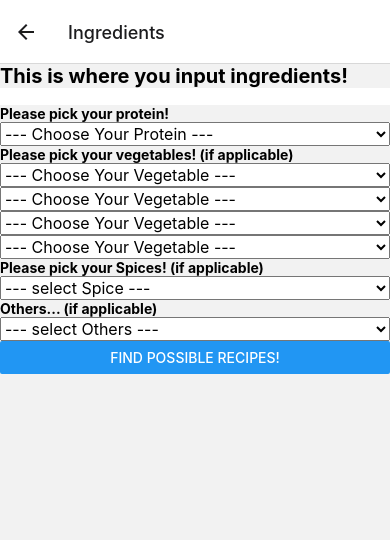
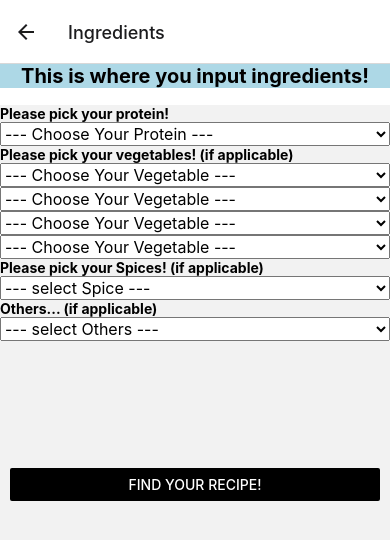
Before and after one commit to CalvinHacksAsians/DFF_Applications, a React Native app in the folder DailyFoodFighter/: screen /Ingredients in a window 390 px wide. Shown: the top 540 px of the page. Built offline with nearby package versions, Linux system fonts and the light colour scheme.

Commit message:
Added CSS to the ingridients page

```diff
--- a/DailyFoodFighter/screens/inputIngredients.js
+++ b/DailyFoodFighter/screens/inputIngredients.js
@@ -1,6 +1,8 @@
-import { StatusBar, useState } from 'expo-status-bar';
-import { Picker, Button, StyleSheet, Text, View } from 'react-native';
+
+import { Picker, Button, StyleSheet, Text, View, TouchableOpacity } from 'react-native';
 import React, { Component } from 'react';
+
+import { ingridientStyles } from '../styles/globalStyles';
 
 
 
@@ -9,9 +11,9 @@ export default function IngredientsScreen({ navigation }) {
     //     const [selectedValue, setSelectedValue] = useState("java");
     return (
         <View>
-            <Text style={styles.header}>This is where you input ingredients!{'\n'}</Text>
-            <Text style={styles.blank}>  </Text>
-            <Text style={styles.protein}>Please pick your protein!{'\n'}</Text>
+            <Text style={ingridientStyles.header}>This is where you input ingredients!{'\n'}</Text>
+            <Text style={ingridientStyles.blank}>  </Text>
+            <Text style={ingridientStyles.protein}>Please pick your protein!{'\n'}</Text>
             <Picker
             // selectedValue={selectedValue}
 
@@ -33,7 +35,7 @@ export default function IngredientsScreen({ navigation }) {
 
 
             </Picker>
-            <Text style={styles.vege}>Please pick your vegetables! (if applicable)</Text>
+            <Text style={ingridientStyles.vege}>Please pick your vegetables! (if applicable)</Text>
             <Picker
             // selectedValue={selectedValue}
 
@@ -156,7 +158,7 @@ export default function IngredientsScreen({ navigation }) {
                 <Picker.Item label="Tomatoes" value="tomatoes" />
                 <Picker.Item label="NOT APPLICABLE" value="NULL" />
             </Picker>
-            <Text style={styles.vege}>Please pick your Spices! (if applicable)</Text>
+            <Text style={ingridientStyles.vege}>Please pick your Spices! (if applicable)</Text>
             <Picker
             // selectedValue={selectedValue}
 
@@ -176,7 +178,7 @@ export default function IngredientsScreen({ navigation }) {
 
 
             </Picker>
-            <Text style={styles.vege}>Others... (if applicable)</Text>
+            <Text style={ingridientStyles.vege}>Others... (if applicable)</Text>
             <Picker
             // selectedValue={selectedValue}
 
@@ -198,48 +200,19 @@ export default function IngredientsScreen({ navigation }) {
             <Picker.Item label="Whipping Cream" value="whipping cream" />
             <Picker.Item label="White Wine" value="white wine" />
             <Picker.Item label="NOT APPLICABLE" value="NULL" />
+            </Picker>
 
 
 
 
-
-            </Picker>
-
-            <Button style={styles.buttonStyle} title="Find possible recipes!" onPress={() => {
-                navigation.navigate('List');
-            }} />
-            <StatusBar style="auto" />
+            <View style={ingridientStyles.bottom }>
+            <Button
+                color = 'black'
+                title = "Find Your Recipe!"
+                onPress={() => { navigation.navigate('List'); }}
+            >
+            </Button>
+            </View>
         </View>);
     // };
 }
-
-
-
-const styles = StyleSheet.create({
-    container: {
-        flex: 10,
-        backgroundColor: '#fff',
-        alignItems: 'center',
-        justifyContent: 'center',
-    },
-    header: {
-        fontWeight: 'bold',
-        fontSize: 20,
-    },
-
-    blank: {
-        flex: 10,
-        backgroundColor: '#fff',
-        alignItems: 'center',
-        justifyContent: 'center',
-    },
-    protein: {
-        fontWeight: 'bold',
-        fontSize: 14,
-    },
-    vege: {
-        fontWeight: 'bold',
-        fontSize: 14,
-    },
-
-});
--- a/DailyFoodFighter/styles/globalStyles.js
+++ b/DailyFoodFighter/styles/globalStyles.js
@@ -10,7 +10,61 @@ export const globalStyles = StyleSheet.create({
     homeButton: {
         padding: 15,
         position: 'relative',
-        marginTop: '95%',
+        marginTop: '50%',
         width: '100%',
     },
+
+
+});
+
+
+export const ingridientStyles = StyleSheet.create({
+    container: {
+        flex: 1,
+        backgroundColor: 'white',
+        alignItems: 'center',
+        justifyContent: 'center',
+    },
+
+    header: {
+        fontWeight: 'bold',
+        fontSize: 20,
+        alignItems: 'center',
+        justifyContent: 'center',
+        textAlign: 'center',
+        backgroundColor: '#ADD8E6',
+    },
+
+    blank: {
+        flex: 10,
+        backgroundColor: '#fff',
+        alignItems: 'center',
+        justifyContent: 'center',
+    },
+    protein: {
+        fontWeight: 'bold',
+        fontSize: 14,
+    },
+    vege: {
+        fontWeight: 'bold',
+        fontSize: 14,
+
+    },
+    buttonDesign: {
+
+        backgroundColor: "black",
+    },
+
+    bottom: {
+        padding: 10,
+        position: 'relative',
+        marginTop: '30%',
+        width: '100%',
+    },
+    buttonText: {
+        color: 'white',
+        alignItems: 'center',
+        fontSize: 18,
+    }
+
 })
```
Also changed, not shown: 1 other file (tests, documents, lock files or other folders). Lines whose indentation alone changed are shown as unchanged.
